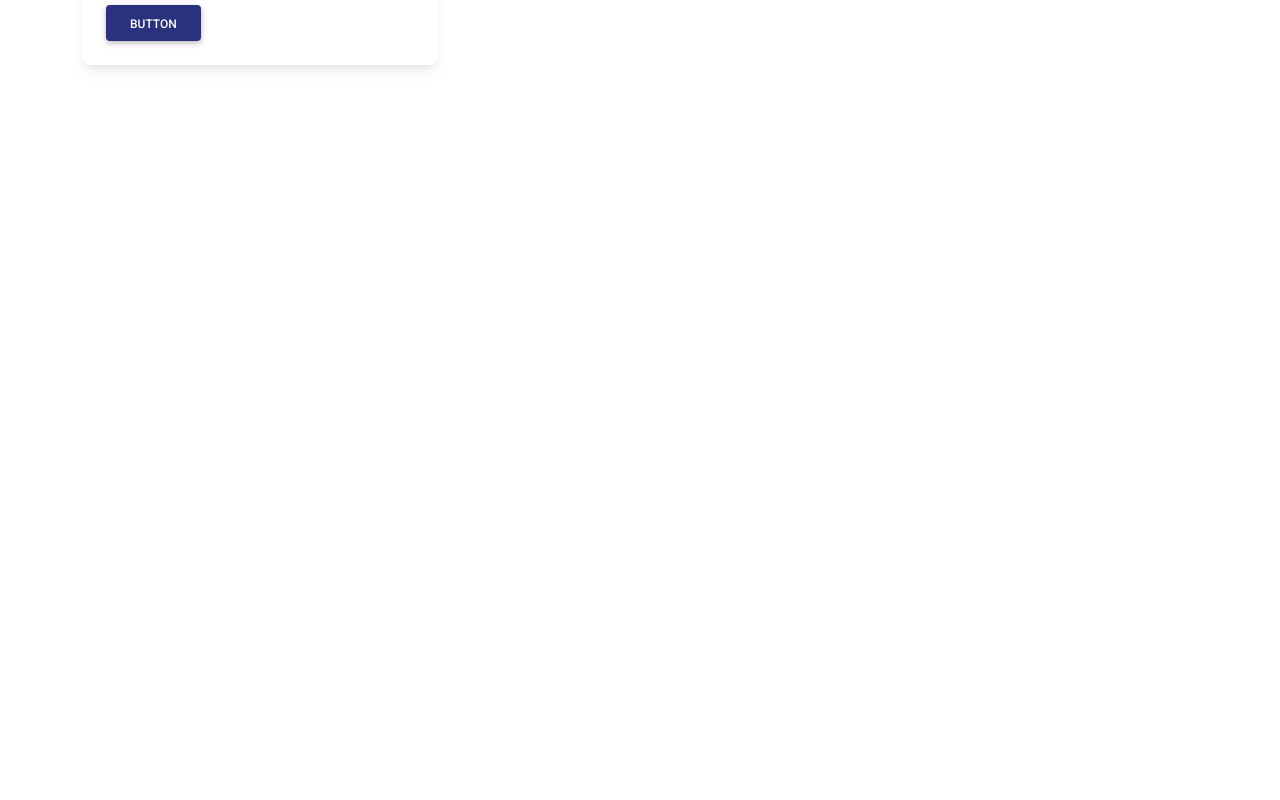
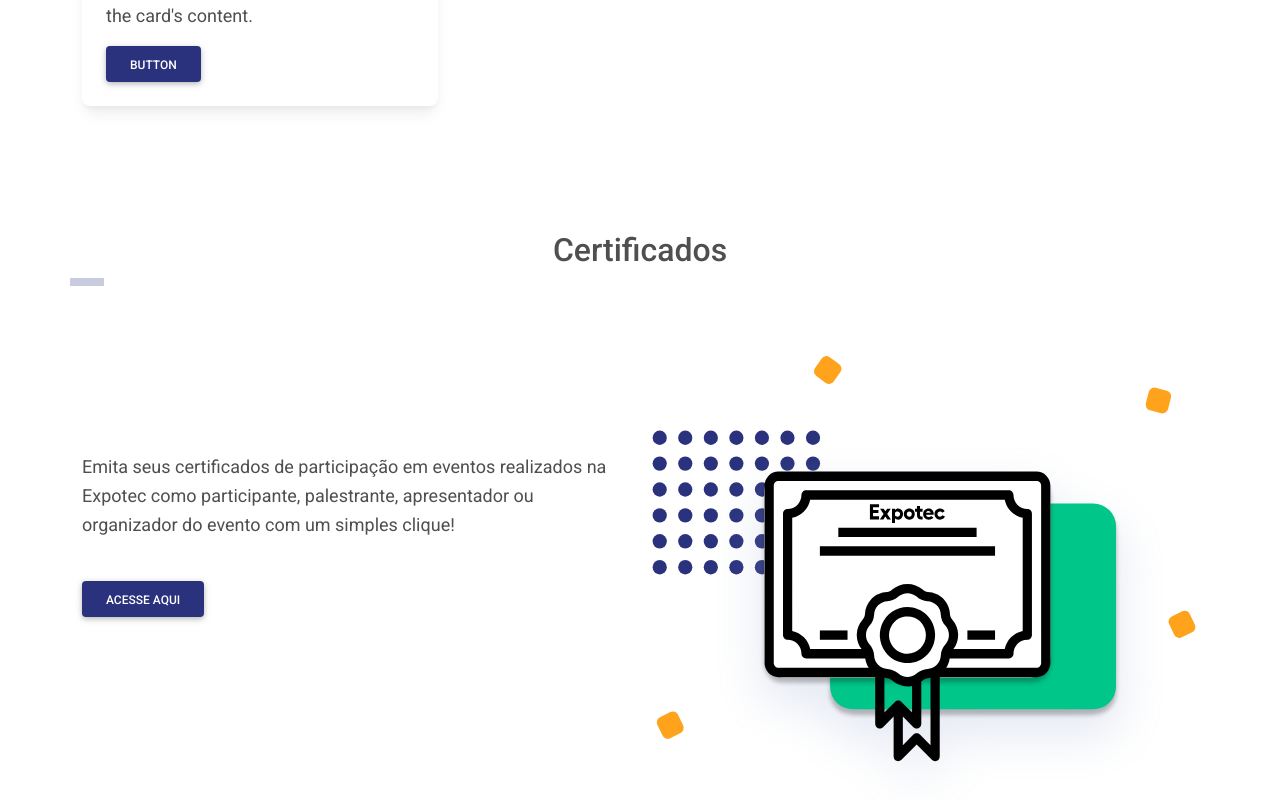
Before and after one commit to reistr85/expotec-frontend, a Vue app: page /#/ in a window 1280 px wide. Shown: the part 2094-2894 px from the top of the page. Before the commit the page ends 2184 px from the top, so only its background shows below. Built offline with nearby package versions, Linux system fonts and the light colour scheme.

Commit message:
criando componente de certificados e adicionando imagens da seção certificados

```diff
--- /dev/null
+++ b/src/pages/Certificados/Certificados.vue
@@ -0,0 +1,32 @@
+<template>
+    <section id="eventos">
+          <div class="container">
+          <div class="row text-center">
+                <h2 class=" col-md-12">Certificados</h2>
+                <Divisor/>
+          </div><br><br>
+            <div class="row">
+                <div class="col-md-6" id="coluna-texto-certificado">
+                    <p>
+                        Emita seus certificados de participação em eventos realizados na Expotec como participante, palestrante, apresentador ou organizador do evento com um simples clique!
+                    </p><br>
+                    <button type="button" class="btn btn-primary">Acesse aqui</button>
+                </div>
+                <img src="../../assets/certificado.svg" alt="" srcset="" class="col-md-6 img-fluid">
+            </div>
+          </div>
+
+    </section>
+</template>
+<script>
+import Divisor from '../../components/Divisor';
+
+export default {
+
+    components:{
+        Divisor
+    }
+
+}
+</script>
+<style lang="scss" src="./style.scss" scoped>
--- /dev/null
+++ b/src/pages/Certificados/style.scss
@@ -0,0 +1,6 @@
+// importando estilo principal
+@import '../Site/main.scss';
+
+#coluna-texto-certificado{
+    padding-top: 100px;
+}
--- a/src/pages/Eventos/EventoSection.vue
+++ b/src/pages/Eventos/EventoSection.vue
@@ -4,7 +4,7 @@
           <div class="row text-center">
                 <h2 class=" col-md-12">Eventos</h2>
                 <Divisor/>
-                <h5>Veja aqui os nossos próximos eventos</h5>
+                <p>Está interessado em participar de nossos eventos agora, saber o que vai acontecer em breve ou o que rolou em edições anteriores? Saiba tudo isso e muito mais aqui! </p>
           </div><br><br>
           <div class="row">
           <div class="col-md-4">
--- a/src/pages/Site/SiteComponent.vue
+++ b/src/pages/Site/SiteComponent.vue
@@ -4,6 +4,7 @@
     <MainSection/>
     <CardsSection/>
     <EventoSection/>
+    <Certificados/>
 </div>
 </template>
 <script>
@@ -11,6 +12,7 @@
 import MainSection from '../Main/MainSection';
 import CardsSection from '../Cards/CardsSection';
 import EventoSection from '../Eventos/EventoSection';
+import Certificados from '../Certificados/Certificados';
 
 
 export default {
@@ -18,11 +20,8 @@
          HeaderSite,
          MainSection,
          CardsSection,
-         EventoSection
+         EventoSection,
+         Certificados
      }
 }
 </script>
-
-<style scoped>
-
-</style>
```
Also changed, not shown: src/assets/certificado.svg (added).
